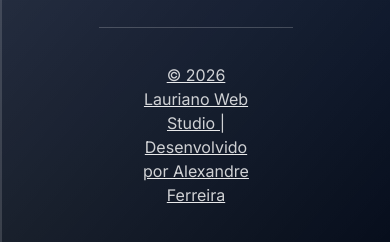
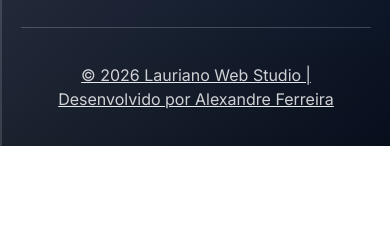
Before and after one commit to Alexandreferr4/LaurianoWebStudio, a plain HTML site: page index.html in a window 390 px wide. Shown: the part 4855-5097 px from the top of the page. After the commit the page ends 5001 px from the top, so only its background shows below. Drawn offline with Linux system fonts and the light colour scheme.

Commit message:
Refactor media queries for responsive design

```diff
--- a/style/responsividade.css
+++ b/style/responsividade.css
@@ -145,4 +145,7 @@
         align-items: center;
         gap: 20px;
     }
+    .footer-bottom {
+        width: 100%;
+    }
 }
```
